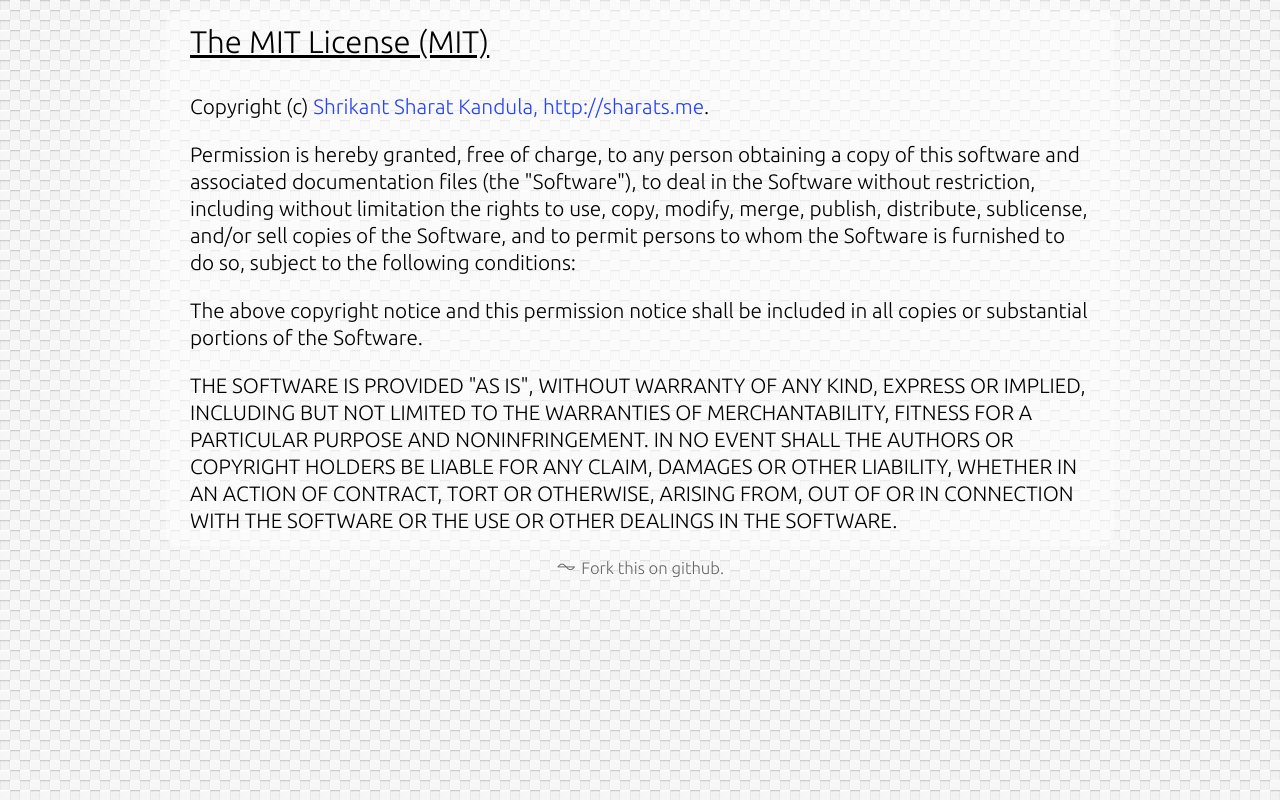
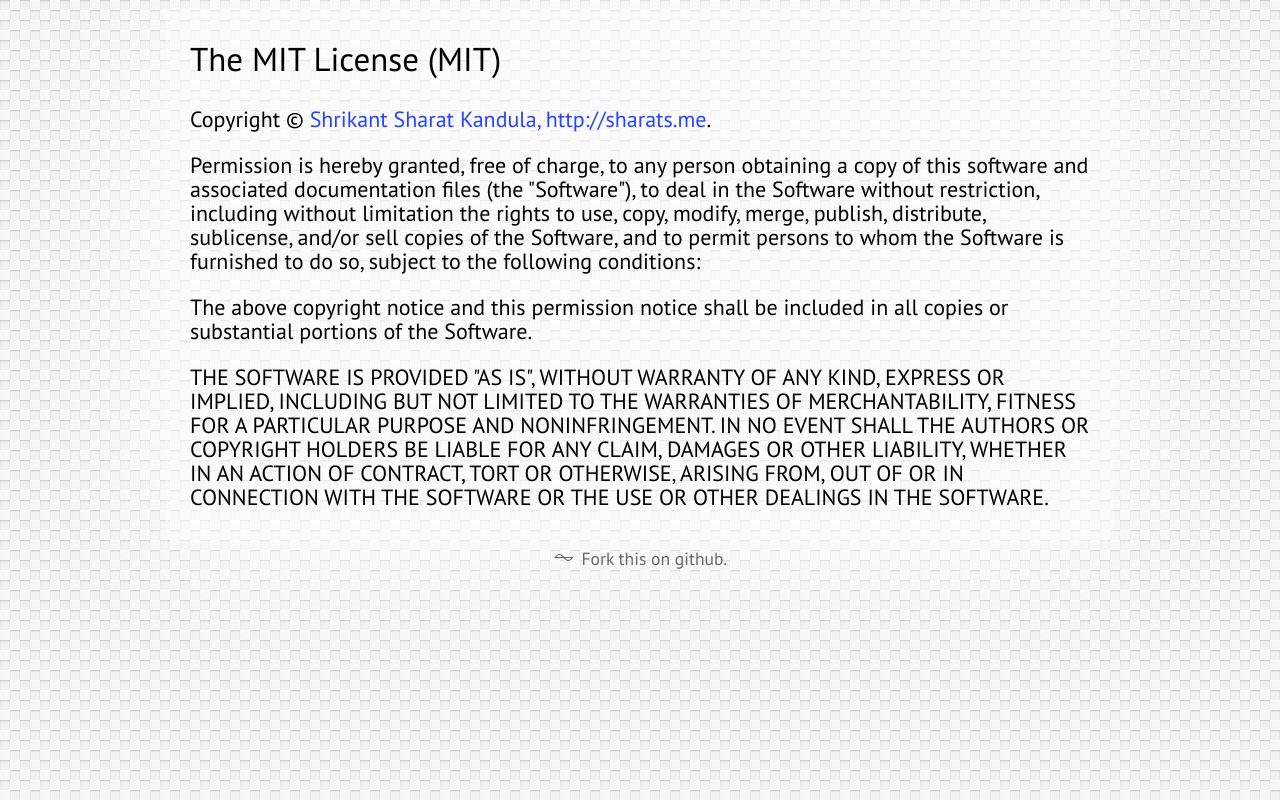
Before and after one commit to sharat87/mitl, a plain HTML site: page index.html in a window 1280 px wide. Drawn offline with Linux system fonts and the light colour scheme.

Commit message:
Major refactoring. Minor changes.

```diff
--- a/index.html
+++ b/index.html
@@ -1,23 +1,47 @@
 <!doctype html>
 <!-- Original from https://github.com/remy/mit-license -->
+<head>
+    <meta charset=utf-8>
+    <link rel="shortcut icon" href=favicon.ico>
+    <title>MIT License</title>
 
-<head>
-    <title>MIT License</title>
-    <meta charset=utf-8>
+    <link rel=stylesheet href="http://fonts.googleapis.com/css?family=PT+Sans">
+    <style>
+        html { background: #EEE url("paven.png"); }
 
-    <!-- for HTML5 el styling -->
-    <script>
-        var c = document.createElement;
-        c('article');
-        c('footer');
-    </script>
-    <link rel=stylesheet href=styles.css>
+        body { font-family: 'PT Sans', sans-serif; font-size: 22px;
+            line-height: 24px; }
+
+        article, footer { max-width: 900px; width: 90%; }
+
+        article { margin: 0 auto; padding: 12px 24px;
+            background-color: rgba(255, 255, 255, .6);
+            box-shadow: 0 0 150px white;
+            border-radius: 12px;
+        }
+        article p:first-of-type { margin-top: 1.6em; }
+
+        h1 { font-weight: normal; }
+
+        footer { margin: 0 auto; text-align: center; }
+        footer a { color: #666; text-shadow: 0 1px 1px #FFF;
+            text-decoration: none; font-size: .8em; display: inline-block; }
+        footer a:before { content: "⏦ "; font-size: 1.5em; }
+        footer a:hover, footer a:focus { color: #111; }
+
+        a { color: #2844FA; text-decoration: none; }
+        a:hover, a:focus { text-decoration: underline; }
+        a:active { color: #FA4428; }
+
+        ::selection { background: #ccc; }
+        ::-moz-selection { background: #CCC; }
+    </style>
 
 <body>
 
     <article>
         <h1>The MIT License (MIT)</h1>
-        <p>Copyright (c) <a href=http://sharats.me>Shrikant Sharat Kandula,
+        <p>Copyright &copy; <a href=http://sharats.me>Shrikant Sharat Kandula,
                 http://sharats.me</a>.</p>
 
         <p>Permission is hereby granted, free of charge, to any person obtaining
--- a/styles.css
+++ /dev/null
@@ -1,83 +0,0 @@
-@import url(http://fonts.googleapis.com/css?family=Ubuntu:300);
-
-html {
-    background: #EEE url("paven.png");
-}
-
-body {
-    margin: 0;
-    font-family: Ubuntu;
-    font-size: 1.3em;
-    line-height: 1.3em;
-}
-
-article, footer {
-    display: block;
-    min-width: 360px;
-    max-width: 900px;
-    width: 80%;
-}
-
-article {
-    margin: 12px auto 0 auto;
-    padding: 12px 24px;
-    background-color: rgba(255, 255, 255, .6);
-    border-radius: 12px;
-    box-shadow: 0 0 150px white;
-}
-
-h1 {
-    margin-top: 0;
-    font-weight: normal;
-    display: inline;
-    padding: 0 0 3px 0;
-    line-height: 36px;
-    text-decoration: underline;
-}
-
-article p:first-of-type {
-    margin-top: 1.6em;
-}
-
-article p:last-child {
-    margin-bottom: 0;
-}
-
-footer {
-    margin: 6px auto 0;
-    text-align: center;
-}
-
-footer a {
-    color: #666;
-    text-shadow: 0 1px 1px #fff;
-    text-decoration: none;
-    font-size: .8em;
-    display: inline-block;
-}
-
-footer a:before {
-    content: "⏦";
-    font-size: 1.5em;
-    padding-right: .2em;
-}
-
-footer a:hover, footer a:focus {
-    color: #111;
-}
-
-a {
-    color: #2844FA; text-decoration: none;
-}
-
-a:hover, a:focus {
-    color: #1B29A4;
-}
-
-a:active {
-    color: #000;
-}
-
-:-moz-any-link: focus {color: #000; border: 0;}
-::selection {background: #ccc;}
-::-moz-selection {background: #ccc;}
```
